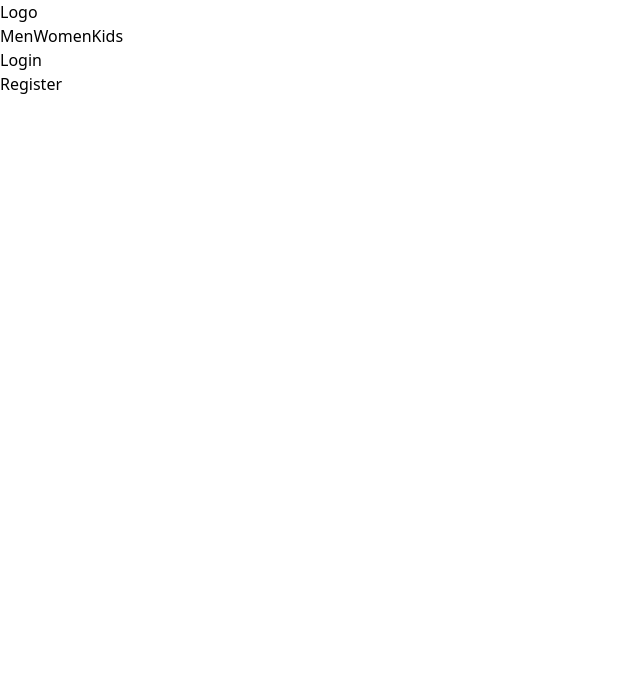
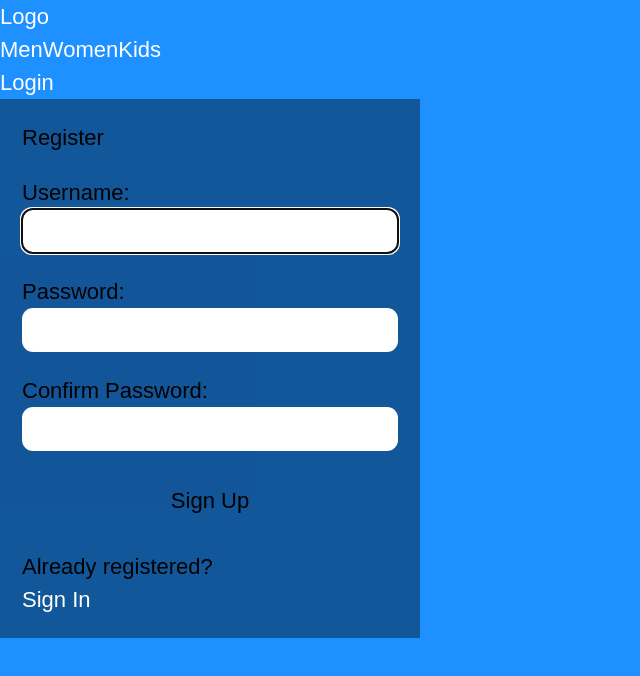
Before and after one commit to jdtownn/Ecommerce-App, a React (Vite) app in the folder frontend/: page /register in a window 1280 px wide. Shown: the top 676 px of the page, without its empty margins (0-640 px from the left). Built offline with nearby package versions, Linux system fonts and the light colour scheme.

Commit message:
adding login auth / will fix frontend later , same with backend as mongodb is not setup yet

```diff
--- a/frontend/package.json
+++ b/frontend/package.json
@@ -13,6 +13,7 @@
     "@fortawesome/fontawesome-svg-core": "^6.7.1",
     "@fortawesome/free-solid-svg-icons": "^6.7.1",
     "@fortawesome/react-fontawesome": "^0.2.2",
+    "axios": "^1.7.9",
     "react": "^18.3.1",
     "react-dom": "^18.3.1",
     "react-router-dom": "^7.0.1"
--- a/frontend/src/App.jsx
+++ b/frontend/src/App.jsx
@@ -12,6 +12,7 @@ import { Navbar } from "./components/Navbar.jsx";
 const App = () => {
   return (
     <>
+      <main className="relative">
         <Navbar />
         <Routes>
           <Route path="/" element={<Home />} />
@@ -25,6 +26,7 @@ const App = () => {
           <Route path="buyer" element={<Buyer />} />
           <Route path="seller" element={<Seller />} />
         </Routes>
+      </main>
     </>
   );
 };
--- a/frontend/src/components/Login.jsx
+++ b/frontend/src/components/Login.jsx
@@ -1,5 +1,11 @@
+import Register from "./Register";
+
 const Login = () => {
-  return <div>Login</div>;
+  return (
+    <main>
+      <Register />
+    </main>
+  );
 };
 
 export default Login;
--- a/frontend/src/components/Register.jsx
+++ b/frontend/src/components/Register.jsx
@@ -1,5 +1,236 @@
+import { useRef, useState, useEffect } from "react";
+import {
+  faCheck,
+  faTimes,
+  faInfoCircle,
+} from "@fortawesome/free-solid-svg-icons";
+import { FontAwesomeIcon } from "@fortawesome/react-fontawesome";
+import axios from "../api/axios";
+
+{
+  /*for validation of user input*/
+}
+const USER_REGEX = /^[A-z][A-z0-9-_]{3,23}$/;
+const PWD_REGEX = /^(?=.*[a-z])(?=.*[A-Z])(?=.*[0-9])(?=.*[!@#$%]).{8,24}$/;
+const REGISTER_URL = "/register";
+
 const Register = () => {
-  return <div>Register</div>;
+  const userRef = useRef();
+  const errRef = useRef();
+
+  const [user, setUser] = useState("");
+  const [validName, setValidName] = useState(false);
+  const [userFocus, setUserFocus] = useState(false);
+
+  const [pwd, setPwd] = useState("");
+  const [validPwd, setValidPwd] = useState(false);
+  const [pwdFocus, setPwdFocus] = useState(false);
+
+  const [matchPwd, setMatchPwd] = useState("");
+  const [validMatch, setValidMatch] = useState(false);
+  const [matchFocus, setMatchFocus] = useState(false);
+
+  const [errMsg, setErrMsg] = useState("");
+  const [success, setSuccess] = useState(false);
+
+  useEffect(() => {
+    userRef.current.focus();
+  }, []);
+
+  useEffect(() => {
+    setValidName(USER_REGEX.test(user));
+  }, [user]);
+
+  useEffect(() => {
+    setValidPwd(PWD_REGEX.test(pwd));
+    setValidMatch(pwd === matchPwd);
+  }, [pwd, matchPwd]);
+
+  useEffect(() => {
+    setErrMsg("");
+  }, [user, pwd, matchPwd]);
+
+  const handleSubmit = async (e) => {
+    e.preventDefault();
+    // if button enabled with JS hack
+    const v1 = USER_REGEX.test(user);
+    const v2 = PWD_REGEX.test(pwd);
+    if (!v1 || !v2) {
+      setErrMsg("Invalid Entry");
+      return;
+    }
+    try {
+      const response = await axios.post(
+        REGISTER_URL,
+        JSON.stringify({ user, pwd }),
+        {
+          headers: { "Content-Type": "application/json" },
+          withCredentials: true,
+        }
+      );
+      console.log(response?.data);
+      console.log(response?.accessToken);
+      console.log(JSON.stringify(response));
+      setSuccess(true);
+      //clear state and controlled inputs
+      //need value attrib on inputs for this
+      setUser("");
+      setPwd("");
+      setMatchPwd("");
+    } catch (err) {
+      if (!err?.response) {
+        setErrMsg("No Server Response");
+      } else if (err.response?.status === 409) {
+        setErrMsg("Username Taken");
+      } else {
+        setErrMsg("Registration Failed");
+      }
+      errRef.current.focus();
+    }
+  };
+  return (
+    <>
+      {success ? (
+        <section>
+          <h1>Success!</h1>
+          <p>
+            <a href="#">Sign In</a>
+          </p>
+        </section>
+      ) : (
+        <section className="">
+          <p
+            ref={errRef}
+            className={errMsg ? "errmsg" : "offscreen"}
+            aria-live="assertive">
+            {errMsg}
+          </p>
+          <h1>Register</h1>
+          <form onSubmit={handleSubmit}>
+            <label htmlFor="username">
+              Username:
+              <FontAwesomeIcon
+                icon={faCheck}
+                className={validName ? "valid" : "hide"}
+              />
+              <FontAwesomeIcon
+                icon={faTimes}
+                className={validName || !user ? "hide" : "invalid"}
+              />
+            </label>
+            <input
+              type="text"
+              id="username"
+              ref={userRef}
+              autoComplete="off"
+              onChange={(e) => setUser(e.target.value)}
+              value={user}
+              required
+              aria-invalid={validName ? "false" : "true"}
+              aria-describedby="uidnote"
+              onFocus={() => setUserFocus(true)}
+              onBlur={() => setUserFocus(false)}
+            />
+            <p
+              id="uidnote"
+              className={
+                userFocus && user && !validName ? "instructions" : "offscreen"
+              }>
+              <FontAwesomeIcon icon={faInfoCircle} />
+              4 to 24 characters.
+              <br />
+              Must begin with a letter.
+              <br />
+              Letters, numbers, underscores, hyphens allowed.
+            </p>
+
+            <label htmlFor="password">
+              Password:
+              <FontAwesomeIcon
+                icon={faCheck}
+                className={validPwd ? "valid" : "hide"}
+              />
+              <FontAwesomeIcon
+                icon={faTimes}
+                className={validPwd || !pwd ? "hide" : "invalid"}
+              />
+            </label>
+            <input
+              type="password"
+              id="password"
+              onChange={(e) => setPwd(e.target.value)}
+              value={pwd}
+              required
+              aria-invalid={validPwd ? "false" : "true"}
+              aria-describedby="pwdnote"
+              onFocus={() => setPwdFocus(true)}
+              onBlur={() => setPwdFocus(false)}
+            />
+            <p
+              id="pwdnote"
+              className={pwdFocus && !validPwd ? "instructions" : "offscreen"}>
+              <FontAwesomeIcon icon={faInfoCircle} />
+              8 to 24 characters.
+              <br />
+              Must include uppercase and lowercase letters, a number and a
+              special character.
+              <br />
+              Allowed special characters:{" "}
+              <span aria-label="exclamation mark">!</span>{" "}
+              <span aria-label="at symbol">@</span>{" "}
+              <span aria-label="hashtag">#</span>{" "}
+              <span aria-label="dollar sign">$</span>{" "}
+              <span aria-label="percent">%</span>
+            </p>
+
+            <label htmlFor="confirm_pwd">
+              Confirm Password:
+              <FontAwesomeIcon
+                icon={faCheck}
+                className={validMatch && matchPwd ? "valid" : "hide"}
+              />
+              <FontAwesomeIcon
+                icon={faTimes}
+                className={validMatch || !matchPwd ? "hide" : "invalid"}
+              />
+            </label>
+            <input
+              type="password"
+              id="confirm_pwd"
+              onChange={(e) => setMatchPwd(e.target.value)}
+              value={matchPwd}
+              required
+              aria-invalid={validMatch ? "false" : "true"}
+              aria-describedby="confirmnote"
+              onFocus={() => setMatchFocus(true)}
+              onBlur={() => setMatchFocus(false)}
+            />
+            <p
+              id="confirmnote"
+              className={
+                matchFocus && !validMatch ? "instructions" : "offscreen"
+              }>
+              <FontAwesomeIcon icon={faInfoCircle} />
+              Must match the first password input field.
+            </p>
+
+            <button
+              disabled={!validName || !validPwd || !validMatch ? true : false}>
+              Sign Up
+            </button>
+          </form>
+          <p>
+            Already registered?
+            <br />
+            <span className="line">
+              {/*put router link here*/}
+              <a href="#">Sign In</a>
+            </span>
+          </p>
+        </section>
+      )}
+    </>
+  );
 };
 
 export default Register;
--- a/frontend/src/index.css
+++ b/frontend/src/index.css
@@ -8,3 +8,116 @@
   margin: 0;
   text-decoration: none;
 }
+
+* {
+  margin: 0;
+  padding: 0;
+  box-sizing: border-box;
+}
+
+html {
+  font-family: "Nunito", sans-serif;
+  font-size: 22px;
+}
+
+body {
+  min-height: 100vh;
+  background-color: dodgerblue;
+}
+
+.App {
+  display: flex;
+  flex-direction: column;
+  justify-content: center;
+  align-items: center;
+  min-height: 100vh;
+  padding: 1rem 0.5rem;
+}
+
+section {
+  width: 100%;
+  max-width: 420px;
+  min-height: 400px;
+  display: flex;
+  flex-direction: column;
+  justify-content: flex-start;
+  padding: 1rem;
+  background-color: rgba(0, 0, 0, 0.4);
+}
+
+form {
+  display: flex;
+  flex-direction: column;
+  justify-content: space-evenly;
+  flex-grow: 1;
+  padding-bottom: 1rem;
+}
+
+a,
+a:visited {
+  color: #fff;
+}
+
+input[type="text"],
+input[type="password"],
+button,
+textarea {
+  font-family: "Nunito", sans-serif;
+  font-size: 22px;
+  padding: 0.25rem;
+  border-radius: 0.5rem;
+}
+
+label,
+button {
+  margin-top: 1rem;
+}
+
+button {
+  padding: 0.5rem;
+}
+
+.instructions {
+  font-size: 0.75rem;
+  border-radius: 0.5rem;
+  background: #000;
+  color: #fff;
+  padding: 0.25rem;
+  position: relative;
+  bottom: -10px;
+}
+
+.instructions > svg {
+  margin-right: 0.25rem;
+}
+
+.offscreen {
+  position: absolute;
+  left: -9999px;
+}
+
+.hide {
+  display: none;
+}
+
+.valid {
+  color: limegreen;
+  margin-left: 0.25rem;
+}
+
+.invalid {
+  color: red;
+  margin-left: 0.25rem;
+}
+
+.errmsg {
+  background-color: lightpink;
+  color: firebrick;
+  font-weight: bold;
+  padding: 0.5rem;
+  margin-bottom: 0.5rem;
+}
+
+.line {
+  display: inline-block;
+}
--- a/frontend/src/main.jsx
+++ b/frontend/src/main.jsx
@@ -3,6 +3,7 @@ import { createRoot } from "react-dom/client";
 import "./index.css";
 import App from "./App.jsx";
 import { BrowserRouter } from "react-router-dom";
+
 
 createRoot(document.getElementById("root")).render(
   <React.StrictMode>
```
Also changed, not shown: 1 other file (tests, documents, lock files or other folders). Lines whose indentation alone changed are shown as unchanged.
